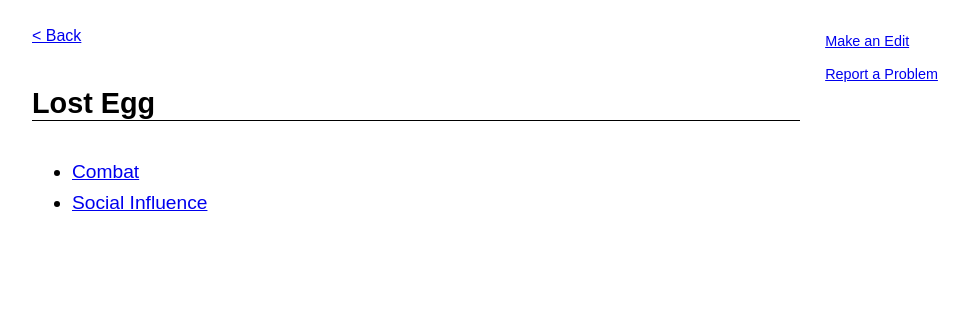
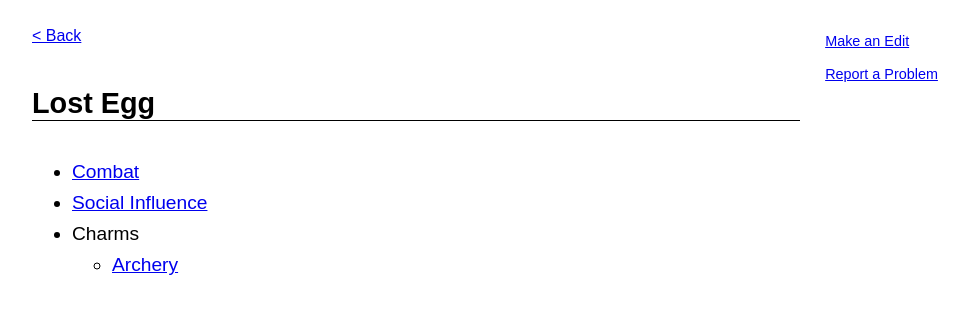
Before and after one commit to lost-egg/lost-egg.github.io, a Jekyll site: the page built from index.md, in a window 1280 px wide. Shown: the top 314 px of the page, without its empty margins (224-1192 px from the left). Built offline with Jekyll 4.4.1, drawn with Linux system fonts in a browser that asks for light colours.

Commit message:
Add to index

```diff
--- a/index.md
+++ b/index.md
@@ -4,3 +4,5 @@ title: Lost Egg
 
 * [Combat](/combat)
 * [Social Influence](/social-influence)
+* Charms
+  * [Archery](/charms/archery)
```
